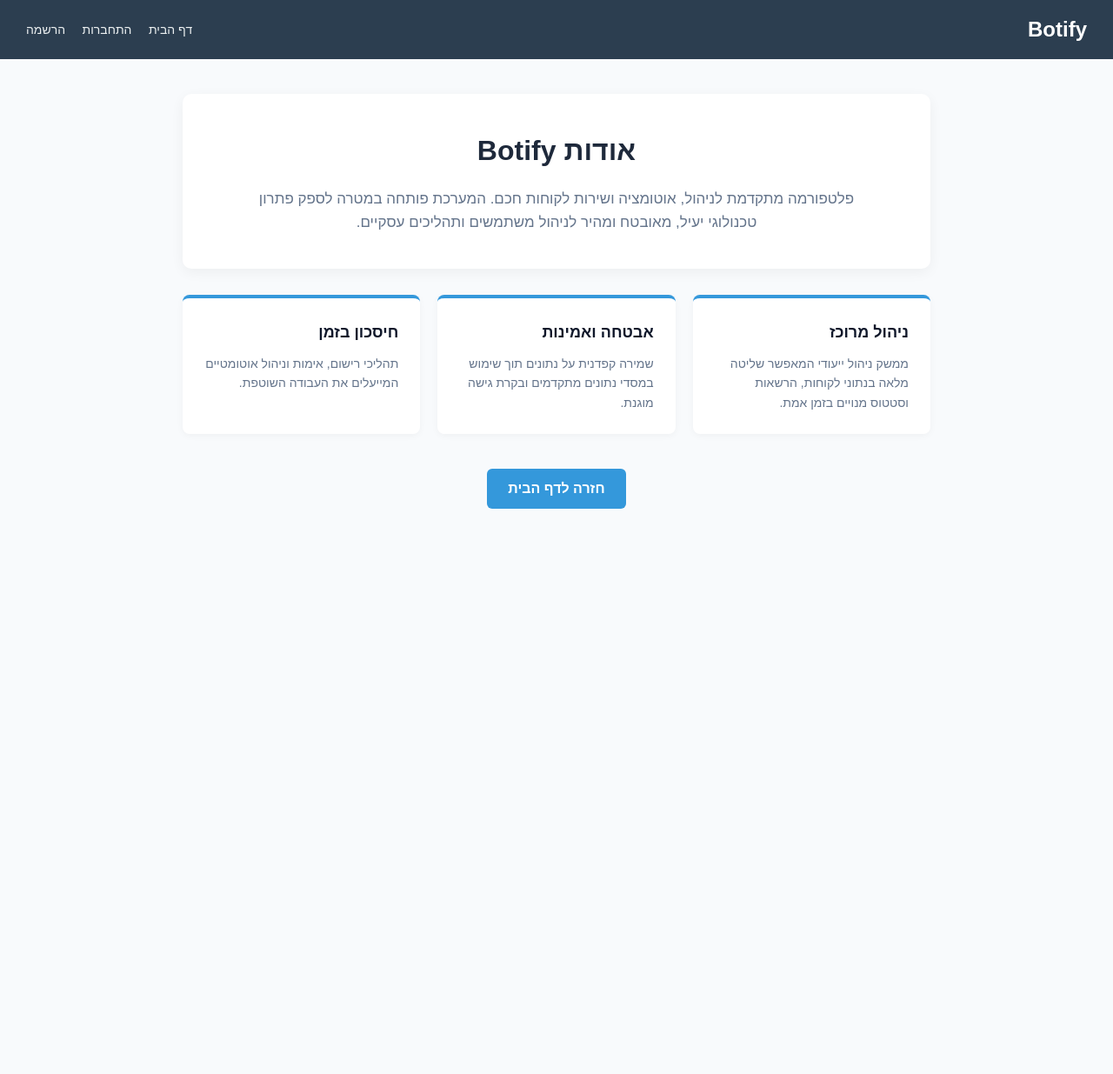
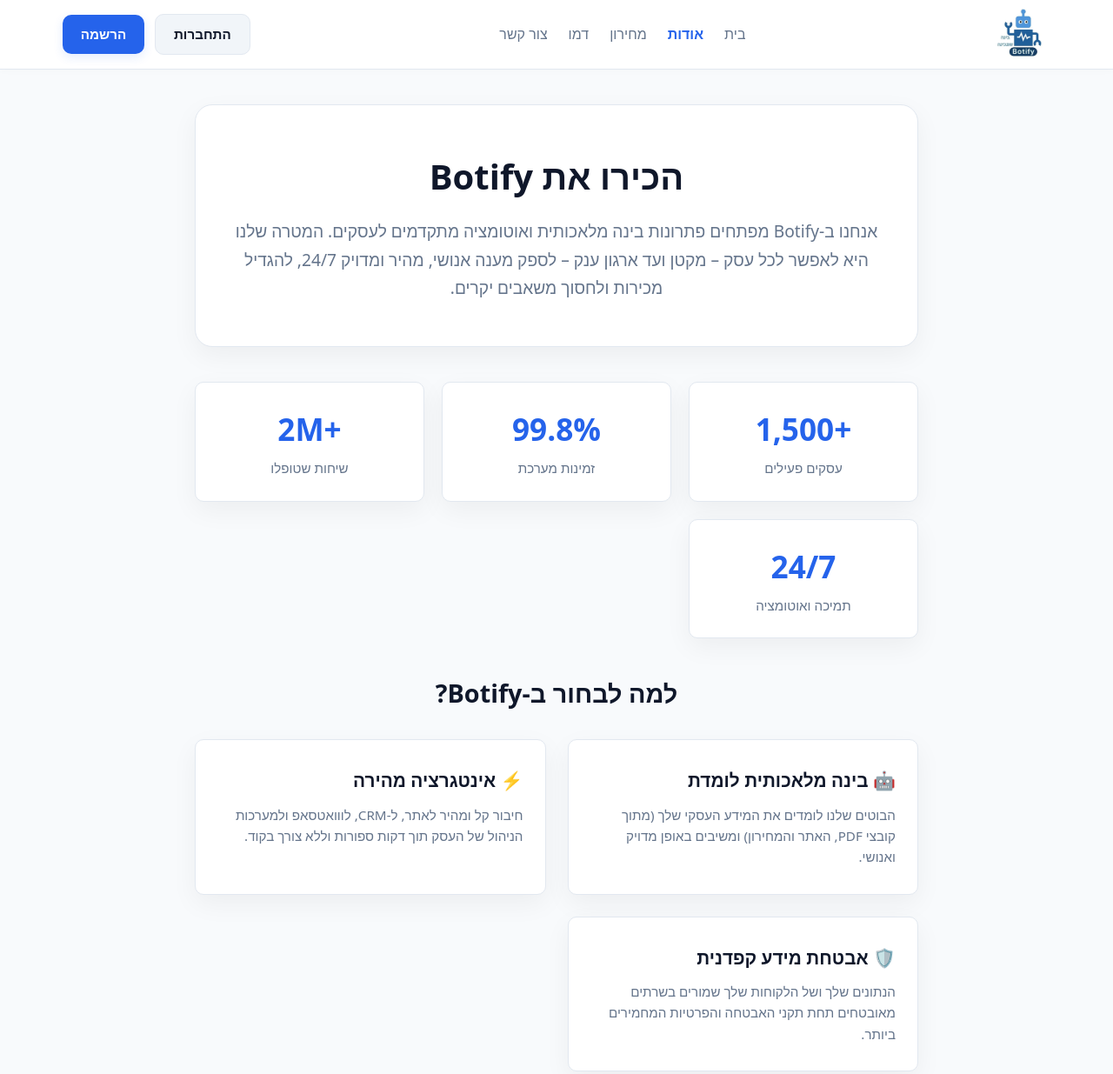
Before and after one commit to ruti058327-creator/botify, a plain HTML site: page public/pages/about.html in a window 1280 px wide. Shown: the top 1235 px of the page at 87% size. Before the commit the page ends 800 px from the top, so only its background shows below. Drawn offline with Linux system fonts and the light colour scheme.

Commit message:
feat: redesign about and contact pages with new layout and styles

```diff
--- /dev/null
+++ b/public/css/about.css
@@ -0,0 +1,180 @@
+/* ==========================================
+   עיצוב ייעודי לעמוד אודות (about.css)
+   ========================================== */
+
+.about-container {
+  max-width: 1100px;
+  margin: 40px auto;
+  padding: 0 20px;
+  flex: 1;
+}
+
+.about-hero {
+  background: var(--bg-light);
+  border: 1px solid var(--border-color);
+  border-radius: var(--radius-card);
+  padding: 50px 40px;
+  box-shadow: var(--shadow-card);
+  text-align: center;
+  margin-bottom: 40px;
+}
+
+.about-hero h1 {
+  font-size: 2.5rem;
+  color: var(--text-dark);
+  margin-bottom: 15px;
+  font-weight: 800;
+}
+
+.about-hero p {
+  font-size: 1.2rem;
+  color: var(--text-muted);
+  max-width: 750px;
+  margin: 0 auto;
+  line-height: 1.7;
+}
+
+/* סקציית סטטיסטיקות */
+.stats-grid {
+  display: grid;
+  grid-template-columns: repeat(auto-fit, minmax(200px, 1fr));
+  gap: 20px;
+  margin-bottom: 40px;
+}
+
+.stat-card {
+  background: var(--bg-light);
+  border: 1px solid var(--border-color);
+  border-radius: var(--radius);
+  padding: 25px;
+  text-align: center;
+  box-shadow: var(--shadow-card);
+}
+
+.stat-number {
+  font-size: 2.2rem;
+  font-weight: 800;
+  color: var(--primary-color);
+  margin-bottom: 5px;
+}
+
+.stat-label {
+  font-size: 0.95rem;
+  color: var(--text-muted);
+  font-weight: 500;
+}
+
+.section-title {
+  text-align: center;
+  font-size: 1.8rem;
+  color: var(--text-dark);
+  margin-bottom: 30px;
+  font-weight: 700;
+}
+
+/* ערכים ויתרונות */
+.about-features-grid {
+  display: grid;
+  grid-template-columns: repeat(auto-fit, minmax(280px, 1fr));
+  gap: 25px;
+  margin-bottom: 50px;
+}
+
+.about-feature-card {
+  background: var(--bg-light);
+  border: 1px solid var(--border-color);
+  border-radius: var(--radius);
+  padding: 30px 25px;
+  box-shadow: var(--shadow-card);
+  transition: var(--transition);
+}
+
+.about-feature-card:hover {
+  transform: translateY(-5px);
+  box-shadow: var(--shadow-hover);
+  border-color: var(--primary-color);
+}
+
+.about-feature-card h3 {
+  font-size: 1.3rem;
+  color: var(--text-dark);
+  margin-bottom: 10px;
+}
+
+.about-feature-card p {
+  font-size: 0.95rem;
+  color: var(--text-muted);
+  line-height: 1.6;
+}
+
+/* סקציית חוות דעת לקוחות */
+.testimonials-section {
+  margin-bottom: 50px;
+}
+
+.testimonials-grid {
+  display: grid;
+  grid-template-columns: repeat(auto-fit, minmax(280px, 1fr));
+  gap: 25px;
+}
+
+.testimonial-card {
+  background: var(--bg-light);
+  border: 1px solid var(--border-color);
+  border-radius: var(--radius);
+  padding: 25px;
+  box-shadow: var(--shadow-card);
+  display: flex;
+  flex-direction: column;
+  justify-content: space-between;
+}
+
+.testimonial-text {
+  font-style: italic;
+  color: #334155;
+  margin-bottom: 15px;
+  font-size: 0.95rem;
+}
+
+.testimonial-author {
+  font-weight: 700;
+  color: var(--primary-color);
+  font-size: 0.9rem;
+}
+
+.testimonial-role {
+  font-size: 0.8rem;
+  color: var(--text-muted);
+}
+
+/* הנעה לפעולה בתחתית */
+.cta-box {
+  background: linear-gradient(135deg, var(--primary-color), var(--primary-hover));
+  color: white;
+  border-radius: var(--radius-card);
+  padding: 40px 20px;
+  text-align: center;
+  box-shadow: var(--shadow-hover);
+}
+
+.cta-box h2 {
+  font-size: 2rem;
+  margin-bottom: 10px;
+}
+
+.cta-box p {
+  font-size: 1.1rem;
+  margin-bottom: 25px;
+  opacity: 0.9;
+}
+
+.cta-box .btn-secondary {
+  background-color: white !important;
+  color: var(--primary-color) !important;
+  border: none;
+  font-weight: 700;
+}
+
+.cta-box .btn-secondary:hover {
+  background-color: var(--secondary-color) !important;
+}
--- a/public/pages/about.html
+++ b/public/pages/about.html
@@ -4,145 +4,118 @@
     <meta charset="UTF-8">
     <meta name="viewport" content="width=device-width, initial-scale=1.0">
     <title>Botify - אודות המערכת</title>
-    <style>
-        * { box-sizing: border-box; margin: 0; padding: 0; }
-        body {
-            font-family: Arial, sans-serif;
-            background-color: #f8fafc;
-            color: #334155;
-            line-height: 1.6;
-        }
-
-        /* סרגל ניווט עליון */
-        .navbar {
-            background-color: #2c3e50;
-            padding: 15px 30px;
-            display: flex;
-            justify-content: space-between;
-            align-items: center;
-            color: white;
-        }
-        .navbar a {
-            color: #ecf0f1;
-            text-decoration: none;
-            margin-right: 15px;
-            font-size: 14px;
-            transition: 0.2s;
-        }
-        .navbar a:hover { color: #3498db; }
-
-        /* אזור ראשי */
-        .container {
-            max-width: 900px;
-            margin: 40px auto;
-            padding: 0 20px;
-        }
-
-        .hero-section {
-            text-align: center;
-            background: white;
-            padding: 40px 20px;
-            border-radius: 10px;
-            box-shadow: 0 4px 15px rgba(0,0,0,0.05);
-            margin-bottom: 30px;
-        }
-        .hero-section h1 {
-            font-size: 32px;
-            color: #1e293b;
-            margin-bottom: 15px;
-        }
-        .hero-section p {
-            font-size: 17px;
-            color: #64748b;
-            max-width: 700px;
-            margin: 0 auto;
-        }
-
-        /* כרטיסי מידע */
-        .features-grid {
-            display: grid;
-            grid-template-columns: repeat(auto-fit, minmax(250px, 1fr));
-            gap: 20px;
-            margin-top: 20px;
-        }
-        .feature-card {
-            background: white;
-            padding: 25px;
-            border-radius: 8px;
-            border-top: 4px solid #3498db;
-            box-shadow: 0 2px 8px rgba(0,0,0,0.04);
-        }
-        .feature-card h3 {
-            font-size: 18px;
-            margin-bottom: 10px;
-            color: #0f172a;
-        }
-        .feature-card p {
-            font-size: 14px;
-            color: #64748b;
-        }
-
-        /* כפתור הנעה לפעולה */
-        .cta-section {
-            text-align: center;
-            margin-top: 40px;
-        }
-        .btn {
-            display: inline-block;
-            background-color: #3498db;
-            color: white;
-            padding: 10px 24px;
-            border-radius: 6px;
-            text-decoration: none;
-            font-weight: bold;
-            transition: 0.2s;
-        }
-        .btn:hover { background-color: #2980b9; }
-    </style>
+    <link rel="stylesheet" href="../css/global.css">
+    <link rel="stylesheet" href="../css/about.css">
 </head>
 <body>
 
-    <!-- סרגל ניווט -->
-    <nav class="navbar">
-        <h2>Botify</h2>
-        <div>
-            <a href="../index.html">דף הבית</a>
-            <a href="login.html">התחברות</a>
-            <a href="register.html">הרשמה</a>
-        </div>
-    </nav>
+    <!-- סרגל ניווט עליון -->
+    <header>
+        <nav class="navbar">
+            <a href="../index.html" class="logo" title="Botify - חזרה לדף הבית">
+                <img src="/images/pic2.png" alt="Botify - בינה שמבינה" class="logo-img">
+            </a>
+            <ul class="nav-links">
+                <li><a href="../index.html">בית</a></li>
+                <li><a href="about.html" class="active">אודות</a></li>
+                <li><a href="pricing.html">מחירון</a></li>
+                <li><a href="demo.html">דמו</a></li>
+                <li><a href="contact.html">צור קשר</a></li>
+            </ul>
+            <div class="auth-buttons">
+                <a href="login.html" class="btn-secondary">התחברות</a>
+                <a href="register.html" class="btn-primary">הרשמה</a>
+            </div>
+        </nav>
+    </header>
 
-    <div class="container">
-        <!-- פתיח -->
-        <section class="hero-section">
-            <h1>אודות Botify</h1>
+    <main class="about-container">
+        <!-- פתיח מרכזי -->
+        <section class="about-hero">
+            <h1>הכירו את Botify</h1>
             <p>
-                פלטפורמה מתקדמת לניהול, אוטומציה ושירות לקוחות חכם.
-                המערכת פותחה במטרה לספק פתרון טכנולוגי יעיל, מאובטח ומהיר לניהול משתמשים ותהליכים עסקיים.
+                אנחנו ב-Botify מפתחים פתרונות בינה מלאכותית ואוטומציה מתקדמים לעסקים.
+                המטרה שלנו היא לאפשר לכל עסק – מקטן ועד ארגון ענק – לספק מענה אנושי, מהיר ומדויק 24/7, להגדיל מכירות ולחסוך משאבים יקרים.
             </p>
         </section>
 
-        <!-- מאפיינים ויתרונות -->
-        <section class="features-grid">
-            <div class="feature-card">
-                <h3>ניהול מרוכז</h3>
-                <p>ממשק ניהול ייעודי המאפשר שליטה מלאה בנתוני לקוחות, הרשאות וסטטוס מנויים בזמן אמת.</p>
+        <!-- נתונים וסטטיסטיקות -->
+        <section class="stats-grid">
+            <div class="stat-card">
+                <div class="stat-number">+1,500</div>
+                <div class="stat-label">עסקים פעילים</div>
             </div>
-            <div class="feature-card">
-                <h3>אבטחה ואמינות</h3>
-                <p>שמירה קפדנית על נתונים תוך שימוש במסדי נתונים מתקדמים ובקרת גישה מוגנת.</p>
+            <div class="stat-card">
+                <div class="stat-number">99.8%</div>
+                <div class="stat-label">זמינות מערכת</div>
             </div>
-            <div class="feature-card">
-                <h3>חיסכון בזמן</h3>
-                <p>תהליכי רישום, אימות וניהול אוטומטיים המייעלים את העבודה השוטפת.</p>
+            <div class="stat-card">
+                <div class="stat-number">+2M</div>
+                <div class="stat-label">שיחות שטופלו</div>
+            </div>
+            <div class="stat-card">
+                <div class="stat-number">24/7</div>
+                <div class="stat-label">תמיכה ואוטומציה</div>
             </div>
         </section>
 
-        <!-- כפתור חזרה -->
-        <div class="cta-section">
-            <a href="../index.html" class="btn">חזרה לדף הבית</a>
-        </div>
-    </div>
+        <!-- ערכים ויתרונות -->
+        <h2 class="section-title">למה לבחור ב-Botify?</h2>
+        <section class="about-features-grid">
+            <div class="about-feature-card">
+                <h3>🤖 בינה מלאכותית לומדת</h3>
+                <p>הבוטים שלנו לומדים את המידע העסקי שלך (מתוך קובצי PDF, האתר והמחירון) ומשיבים באופן מדויק ואנושי.</p>
+            </div>
+            <div class="about-feature-card">
+                <h3>⚡ אינטגרציה מהירה</h3>
+                <p>חיבור קל ומהיר לאתר, ל-CRM, לווואטסאפ ולמערכות הניהול של העסק תוך דקות ספורות וללא צורך בקוד.</p>
+            </div>
+            <div class="about-feature-card">
+                <h3>🛡️ אבטחת מידע קפדנית</h3>
+                <p>הנתונים שלך ושל הלקוחות שלך שמורים בשרתים מאובטחים תחת תקני האבטחה והפרטיות המחמירים ביותר.</p>
+            </div>
+        </section>
+
+        <!-- חוות דעת לקוחות -->
+        <section class="testimonials-section">
+            <h2 class="section-title">מה הלקוחות שלנו אומרים</h2>
+            <div class="testimonials-grid">
+                <div class="testimonial-card">
+                    <p class="testimonial-text">"מאז שהטמענו את Botify באתר, כמות הלידים הנכנסים מחוץ לשעות הפעילות גדלה ב-40%. כלי חובה!"</p>
+                    <div>
+                        <div class="testimonial-author">דניאל כהן</div>
+                        <div class="testimonial-role">מנכ"ל DigitalFlow</div>
+                    </div>
+                </div>
+                <div class="testimonial-card">
+                    <p class="testimonial-text">"שירות הלקוחות שלנו שודרג פלאים. הבוט עונה על 80% מהשאלות הנפוצות והצוות פנוי לטיפול במקרים מורכבים."</p>
+                    <div>
+                        <div class="testimonial-author">דוד אברהם</div>
+                        <div class="testimonial-role">מנהל שירות ב-ShopDirect</div>
+                    </div>
+                </div>
+                <div class="testimonial-card">
+                    <p class="testimonial-text">"מערכת קלה להפליא לתפעול. תוך חצי שעה הבוט כבר עבד והציע מוצרים ללקוחות בתוך החנות הדיגיטלית."</p>
+                    <div>
+                        <div class="testimonial-author">יוסי לוי</div>
+                        <div class="testimonial-role">בעלים של TechStore</div>
+                    </div>
+                </div>
+            </div>
+        </section>
+
+        <!-- קריאה לפעולה (CTA) -->
+        <section class="cta-box">
+            <h2>מוכנים לשדרג את העסק שלכם?</h2>
+            <p>הצטרפו למאות עסקים שכבר חוסכים זמן ומגדילים מכירות עם Botify.</p>
+            <a href="pricing.html" class="btn-secondary">לצפייה במסלולים ומחירון</a>
+        </section>
+    </main>
+
+    <!-- פוטר -->
+    <footer>
+        <p>&copy; 2026 Botify. כל הזכויות שמורות.</p>
+    </footer>
 
 </body>
 </html>
```
Also changed, not shown: public/pages/contact.html (+2 -1 lines).
